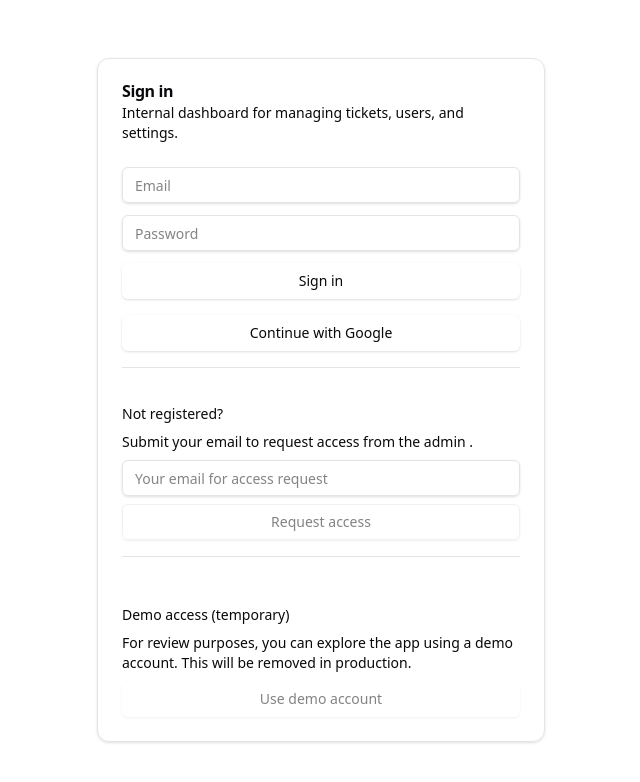
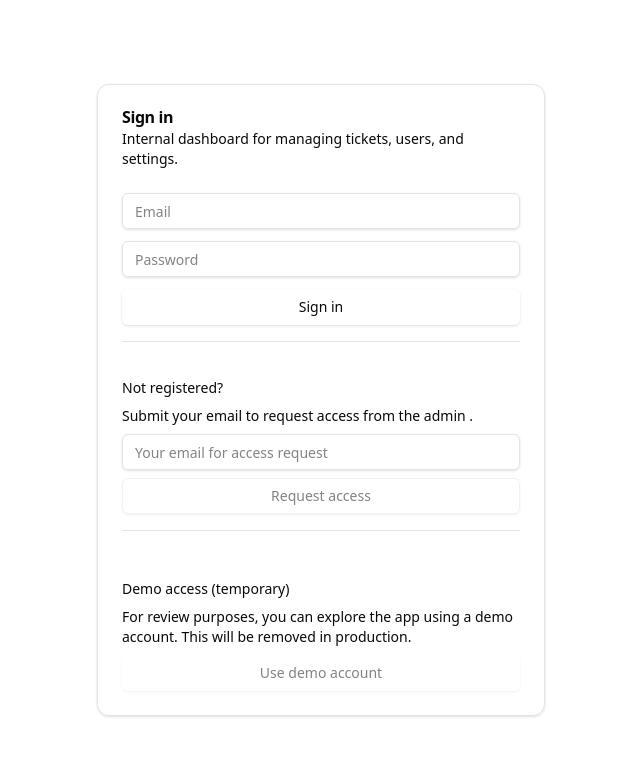
Before and after one commit to alfredulu/enterprise-admin-ui, a React (Vite) app: page /login in a window 1280 px wide. Shown: the top 782 px of the page, without its empty margins (319-959 px from the left). Built offline with nearby package versions, Linux system fonts and the light colour scheme; no server answers; the database is empty.

Commit message:
fix UI: Sign in button

```diff
--- a/src/pages/LoginPage.tsx
+++ b/src/pages/LoginPage.tsx
@@ -55,24 +55,6 @@ export default function LoginPage() {
     }
 
     navigate(state?.from ?? "/dashboard", { replace: true });
-  }
-
-  async function onGoogleSignIn() {
-    setError(null);
-    setInfo(null);
-    setLoading(true);
-
-    const { error } = await supabase.auth.signInWithOAuth({
-      provider: "google",
-      options: {
-        redirectTo: `${window.location.origin}/auth/callback`,
-      },
-    });
-
-    if (error) {
-      setLoading(false);
-      setError(error.message);
-    }
   }
 
   async function onRequestAccess() {
@@ -176,16 +158,6 @@ export default function LoginPage() {
             </Button>
           </form>
 
-          <Button
-            className="w-full"
-            variant="secondary"
-            disabled={loading}
-            onClick={onGoogleSignIn}
-            type="button"
-          >
-            Continue with Google
-          </Button>
-
           <div className="pt-5 border-t border-border" />
 
           <div className="space-y-2">
```
